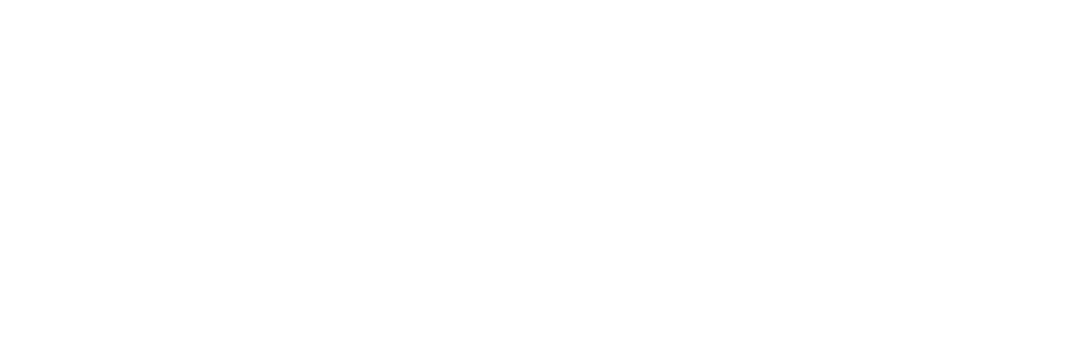
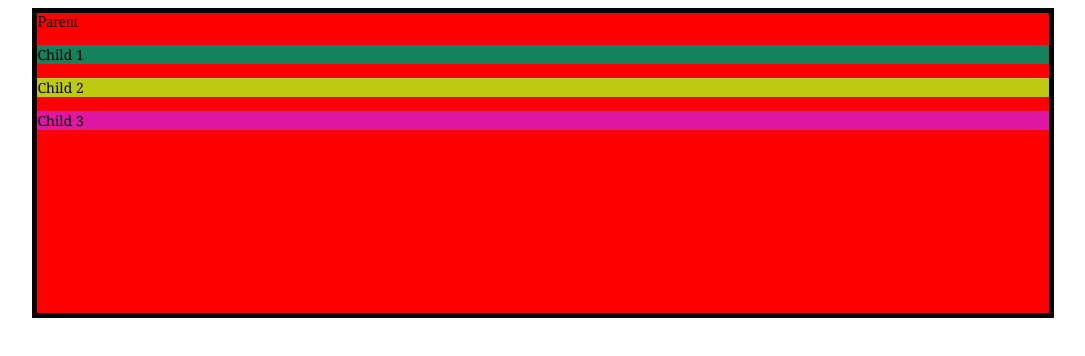
Before and after one commit to AmanSultanBaig/Html-With-Scss, a plain HTML site: page index.html in a window 1280 px wide. Shown: the whole page, without its empty margins (102-1187 px from the left). Drawn offline with Linux system fonts and the light colour scheme.

Commit message:
scss written

```diff
--- a/index.html
+++ b/index.html
@@ -1,12 +1,21 @@
 <!DOCTYPE html>
 <html lang="en">
+
 <head>
     <meta charset="UTF-8">
     <meta name="viewport" content="width=device-width, initial-scale=1.0">
     <meta http-equiv="X-UA-Compatible" content="ie=edge">
     <title>Document</title>
+    <link rel="stylesheet" type="text/css" href="/style.css" />
 </head>
+
 <body>
+    <div class="Main">
+        Parent
+        <p class="para1">Child 1</p>
+        <p class="para2">Child 2</p>
+        <p class="para3">Child 3</p>
+    </div>
+</body>
 
-</body>
 </html>
--- a/style.scss
+++ b/style.scss
@@ -0,0 +1,22 @@
+    .Main {
+        margin-left: 10%;
+        width: 80%;
+        height: 300px;
+        background-color: red;
+        border: solid 5px #000;
+        .para1{
+        background-color: rgb(23, 129, 94);
+        font-size: 14px;
+        font-family: Cambria, Cochin, Georgia, Times, 'Times New Roman', serif
+        }
+        .para2{
+            background-color: rgb(190, 202, 17);
+            font-size: 14px;
+            font-family: Cambria, Cochin, Georgia, Times, 'Times New Roman', serif
+        }
+        .para3{
+            background-color: rgb(223, 23, 163);
+            font-size: 14px;
+            font-family: Cambria, Cochin, Georgia, Times, 'Times New Roman', serif
+        }
+    }
```
Also changed, not shown: style.css (added), 1 other file.
